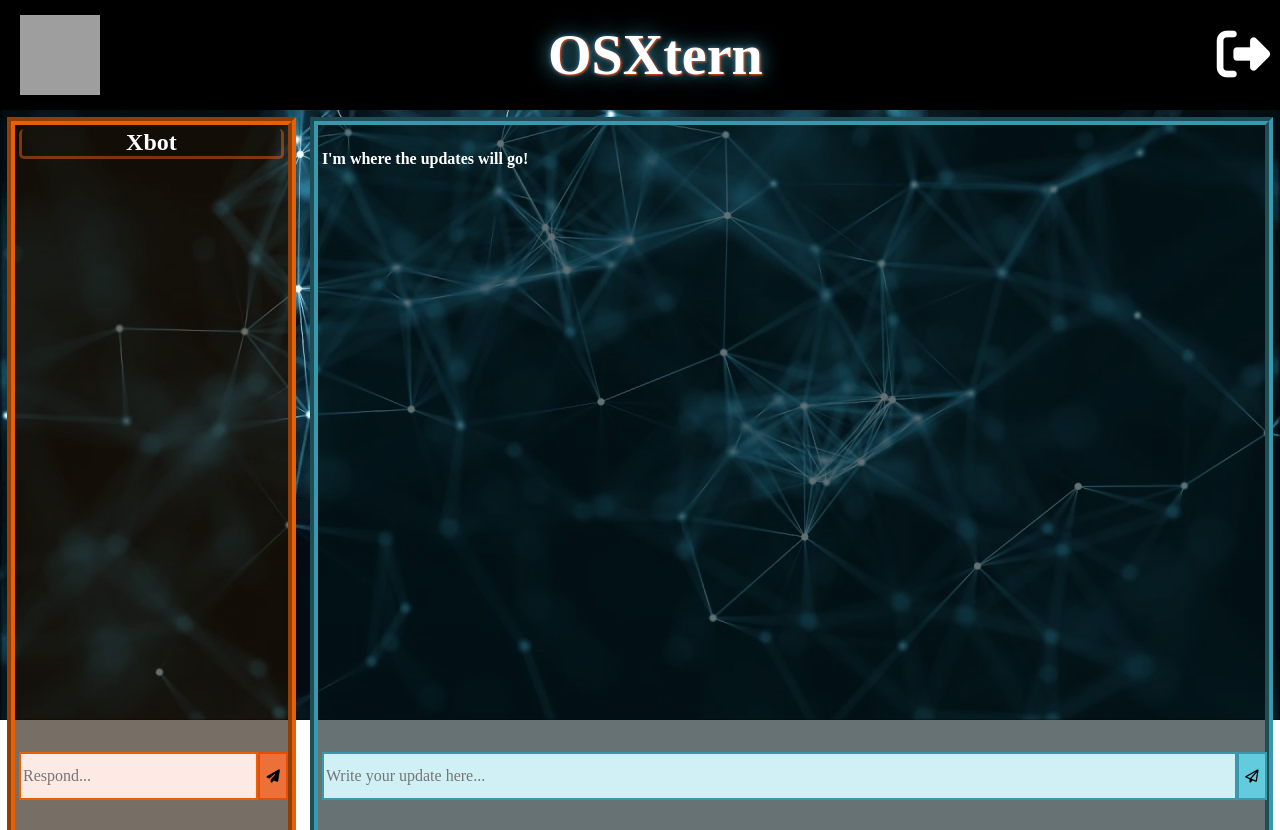
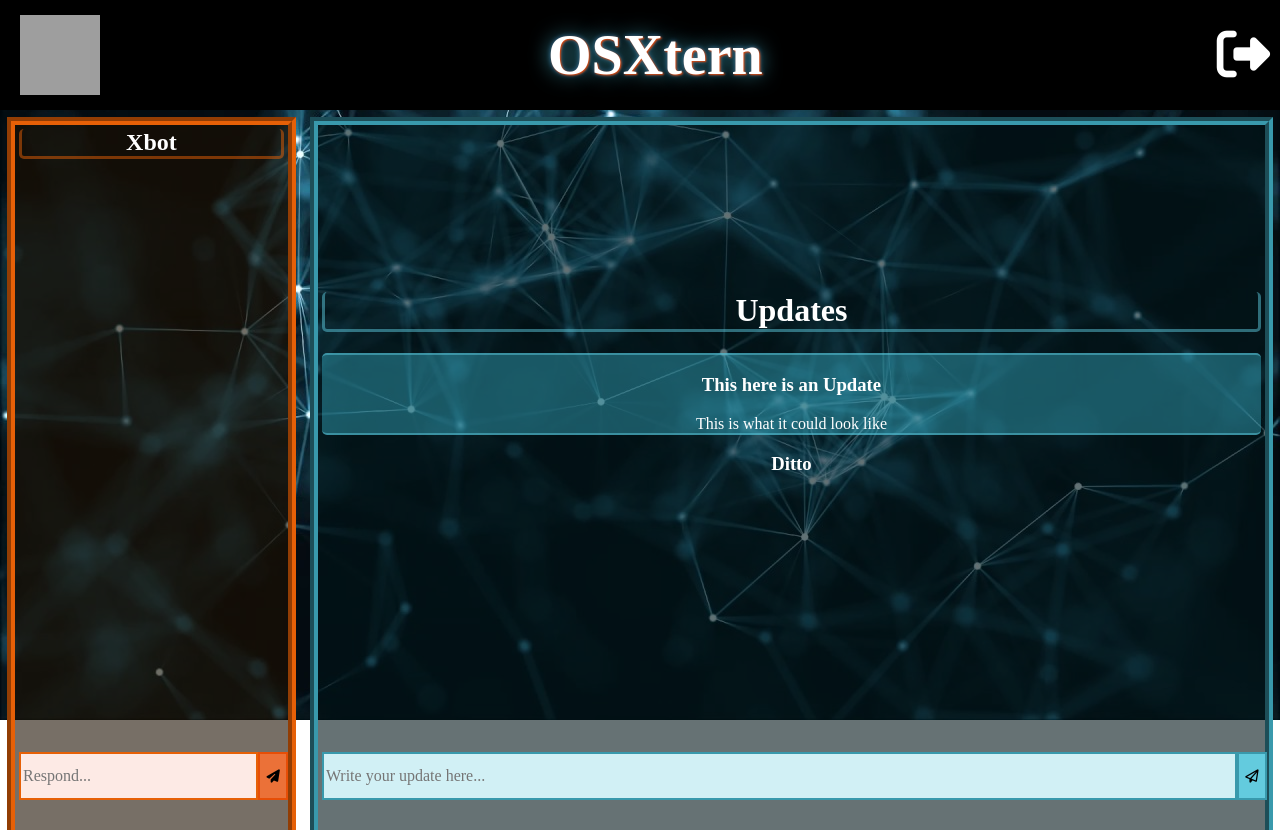
Before and after one commit to sestissi16/design_xtern_technical_screen, a React (Create React App) app: page / in a window 1280 px wide. Built offline with nearby package versions, Linux system fonts and the light colour scheme; grey boxes are pictures that could not be loaded; a web font is replaced by a local one.

Commit message:
Added some updates to style

```diff
--- a/public/index.html
+++ b/public/index.html
@@ -5,6 +5,7 @@
     <meta name="viewport" content="width=device-width, initial-scale=1, shrink-to-fit=no">
     <meta name="theme-color" content="#000000">
     <script src="https://use.fontawesome.com/d76fca28ce.js"></script>
+
     <!--
       manifest.json provides metadata used when your web app is added to the
       homescreen on Android. See https://developers.google.com/web/fundamentals/engage-and-retain/web-app-manifest/
--- a/src/App.css
+++ b/src/App.css
@@ -1,5 +1,10 @@
 .Top {
   text-align: center;
+  display: flex;
+  flex-direction: column;
+}
+.Menu{
+  padding-top:100px;
 }
 
 .Bottom {
--- a/src/App.js
+++ b/src/App.js
@@ -4,6 +4,7 @@ import './App.css';
 import SideBar from './SideBar'
 import Header from './Header'
 import Updates from './Updates'
+import Menu from './Menu'
 
 class App extends Component {
   render() {
--- /dev/null
+++ b/src/Menu.js
@@ -0,0 +1,16 @@
+import React from 'react'
+
+import './menu.css'
+
+const Menu = () => {
+    return(
+        <ul class="vertical medium-horizontal menu">
+            <li><a href="#0"><i class="fi-list"></i> <span>One</span></a></li>
+            <li><a href="#0"><i class="fi-list"></i> <span>Two</span></a></li>
+            <li><a href="#0"><i class="fi-list"></i> <span>Three</span></a></li>
+            <li><a href="#0"><i class="fi-list"></i> <span>Four</span></a></li>
+        </ul>
+    )
+}
+
+export default Menu
--- a/src/Updates.css
+++ b/src/Updates.css
@@ -10,6 +10,8 @@
     border-width: 8px;
     color: white;
     padding: 4px;
+    flex-direction: column;
+    justify-content: center;
 }
 
 .InputText {
@@ -46,3 +48,29 @@
     border-color: rgba(6, 56, 87, 0.9);
     box-shadow: 4px, 4px, rgba(1, 24, 39, 0.9);
 }
+
+.UpdateId{
+    margin-top: -18%;
+    border-bottom: solid;
+    border-right: solid;
+    border-left: solid;
+    border-radius: 5px;
+    border-color: rgba(92, 200, 219, 0.5);
+}
+
+.Update1{
+    border-bottom: solid;
+    background-color:rgba(60, 191, 214, 0.4);
+    border-top: solid;
+    border-width: 2px;
+    border-color:rgba(92, 200, 219, 0.5);
+    border-radius: 5px;
+}
+.Update2{
+    border-bottom: solid;
+    background-color:rgba(60, 191, 214, 0.4);
+    border-top: solid;
+    border-width: 2px;
+    border-color:rgba(92, 200, 219, 0.5);
+    border-radius: 5px;
+}
--- a/src/Updates.js
+++ b/src/Updates.js
@@ -5,7 +5,14 @@ import './Updates.css'
 const Updates = () => {
     return(
         <div className = "Mainbody">
-            <h4>I'm where the updates will go!</h4>
+            <h1 className="UpdateId">Updates</h1>
+            <div className="Update1">
+                <h3>This here is an Update</h3>
+                <h7>This is what it could look like</h7>
+            </div>
+            <div className="Update3">
+                <h3>Ditto</h3>
+            </div>
             <div className = "InputText">
                 <input
                     className = "Inputfield"
```
Also changed, not shown: src/menu.css (added).
